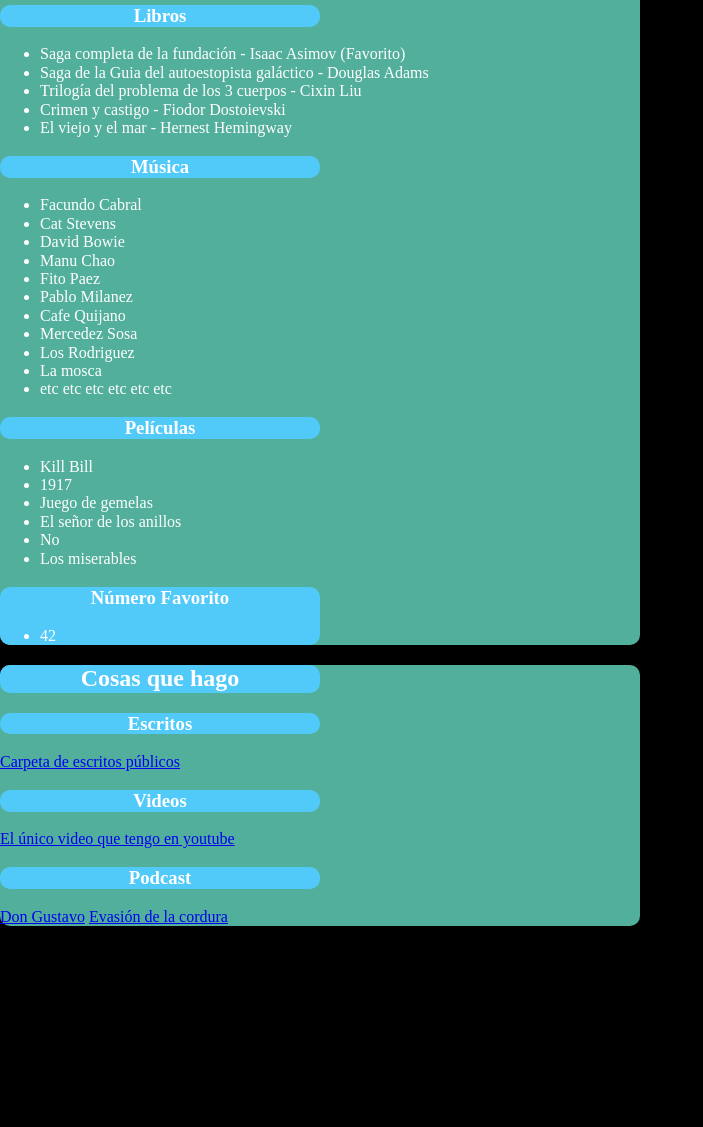
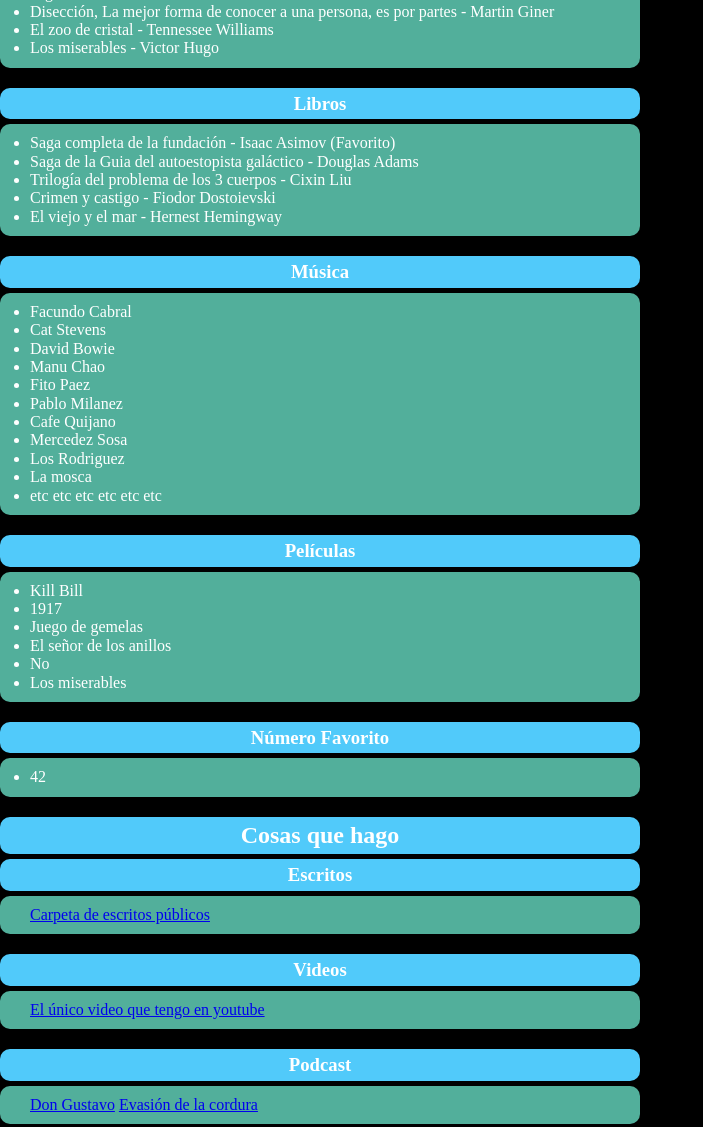
Before and after one commit to zazmage/One-Page, a plain HTML site: page index.html in a window 1280 px wide. Shown: the part 690-1817 px from the top of the page, without its empty margins (0-703 px from the left). Before the commit the page ends 1616 px from the top, so only its background shows below. Drawn offline with Linux system fonts and the light colour scheme.

Commit message:
Cuarto commit

```diff
--- a/index.html
+++ b/index.html
@@ -14,25 +14,29 @@
 
     <h1>Daniel Castaño</h1>
   </div>
-  <section>
   <div>
 
     <h2>¿Quién soy?</h2>
   </div>
+  <section>
+    <article>
+
       <p>Soy un sujeto excesivamente apasionado y dedicado hasta niveles insostenibles a mis pasiones, disfruto vivir de
         forma muy austera, casi de forma estoica pero no del todo, no uso transporte público, voy a todas partes en mi
         bici,
-      no tengo television o muebles en mi casa, decidí hacer de mi sala un teatro y soy muy buen cosinero, me muevo por
+        no tengo television o muebles en mi casa, decidí hacer de mi sala un teatro y soy muy buen cosinero, me muevo
+        por
         un
         intenso odio a los malos profesores y un amor infinito a la vida, el universo y todo lo demás.</p>
+    </article>
   </section>
   <section>
-    <article>
-
     <div>
 
       <h2>Intereses</h2>
     </div>
+    <article>
+
       <p>Mi vida se mueve alrededor de 3 grandes pilares, el primero es una búsqueda primordial por un bienestar
         emocional,
         el segundo es el arte, más específicamente la escritura y el teatro, escribo constantemente, cuando no estoy
@@ -50,11 +54,11 @@
         pendiente
         de una próxima actualización</p>
     </article>
-    <article>
     <div>
 
       <h3>Obras</h3>
     </div>
+    <article>
       <ul>
         <li>El Avaro - Moliere</li>
         <li>Macbeth - Shakespeare</li>
@@ -65,11 +69,11 @@
         <li>Los miserables - Victor Hugo</li>
       </ul>
     </article>
-    <article>
     <div>
 
       <h3>Libros</h3>
     </div>
+    <article>
       <ul>
         <li>Saga completa de la fundación - Isaac Asimov (Favorito)</li>
         <li>Saga de la Guia del autoestopista galáctico - Douglas Adams</li>
@@ -78,11 +82,11 @@
         <li>El viejo y el mar - Hernest Hemingway</li>
       </ul>
     </article>
-    <article>
     <div>
 
       <h3>Música</h3>
     </div>
+    <article>
       <ul>
         <li>Facundo Cabral</li>
         <li>Cat Stevens</li>
@@ -97,11 +101,11 @@
         <li>etc etc etc etc etc etc</li>
       </ul>
     </article>
-    <article>
     <div>
 
       <h3>Películas</h3>
     </div>
+    <article>
       <ul>
         <li>Kill Bill</li>
         <li>1917</li>
@@ -111,14 +115,15 @@
         <li>Los miserables</li>
       </ul>
     </article>
-    <article>
     <div>
 
       <h3>Número Favorito</h3>
+    </div>
+    <article>
       <ul>
         <li>42</li>
       </ul>
-      </div>
+
     </article>
   </section>
   <section>
@@ -126,27 +131,27 @@
 
       <h2>Cosas que hago</h2>
     </div>
-    <article>
     <div>
 
       <h3>Escritos</h3>
     </div>
+    <article>
       <a href="https://drive.google.com/drive/folders/1xyY2QAJhsuCBs6H97JdQ5TilrtOSxnkH?usp=sharing">Carpeta de escritos
         públicos</a>
     </article>
-    <article>
     <div>
       <h3>Videos</h3>
 
     </div>
+    <article>
       <a href="https://www.youtube.com/watch?v=kLpTnPwWNPg&t=30s">El único video que
         tengo en youtube</a>
     </article>
-    <article>
     <div>
       <h3>Podcast</h3>
 
     </div>
+    <article>
       <a href="https://www.facebook.com/watch/?v=1565875530273580">Don Gustavo</a>
       <a href="https://www.facebook.com/watch/?v=673046270314407">Evasión de la cordura</a>
     </article>
--- a/style.css
+++ b/style.css
@@ -1,3 +1,9 @@
+* {
+  box-sizing: border-box;
+  padding: 0;
+  margin: 0;
+}
+
 body {
   background-color: black;
   color: white;
@@ -7,6 +13,8 @@ div {
   width: 50%;
   border-radius: 10px;
   background-color: rgb(81, 202, 250);
+  margin-bottom: 5px;
+  padding: 5px 0;
 }
 
 h1,
@@ -20,8 +28,10 @@ h3 {
   margin-left: auto;
 }
 
-section {
+article {
   background-color: rgb(82, 175, 155);
   width: 50%;
   border-radius: 10px;
+  padding: 10px 30px;
+  margin-bottom: 20px;
 }
```
Lines whose indentation alone changed are shown as unchanged.
